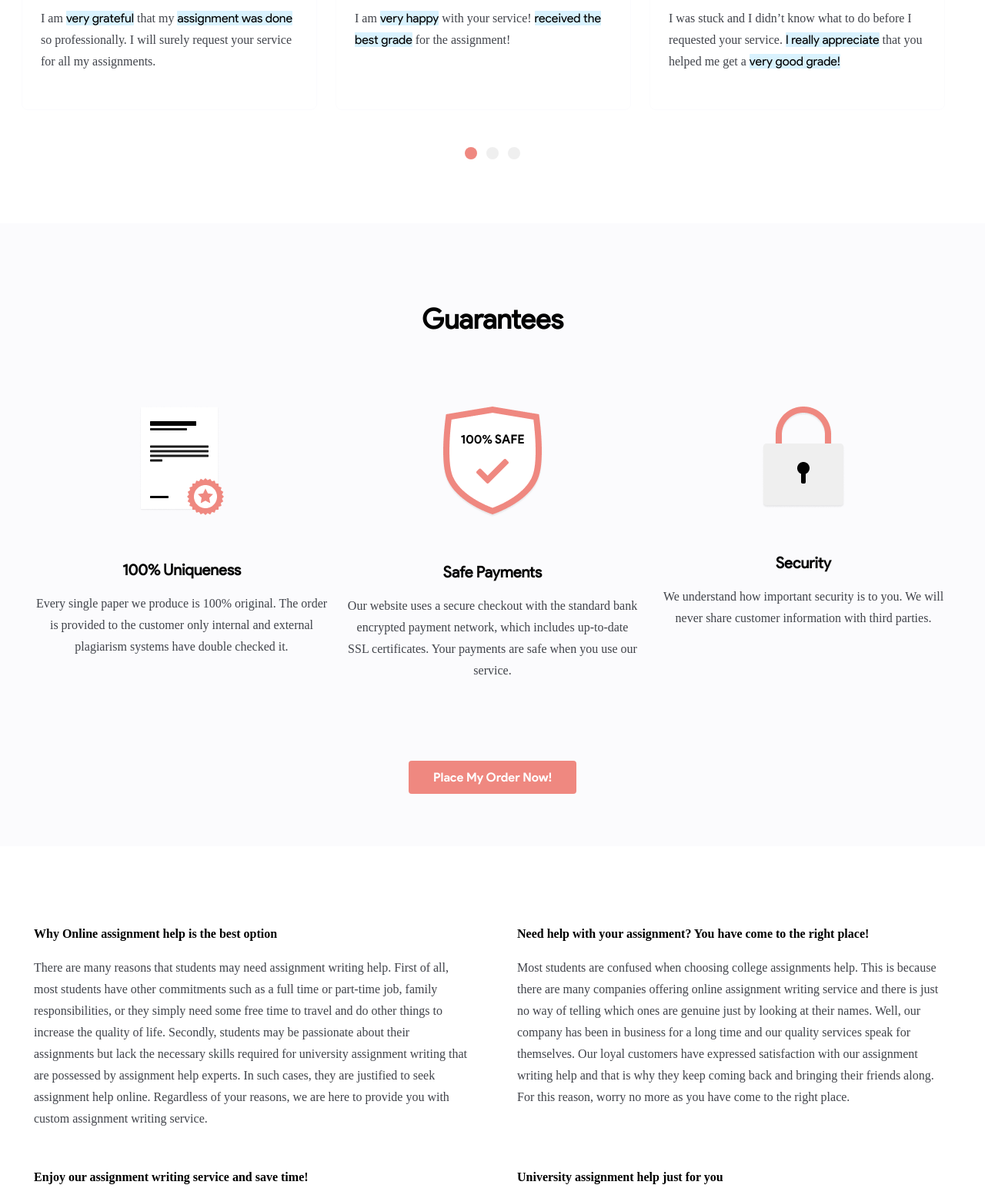
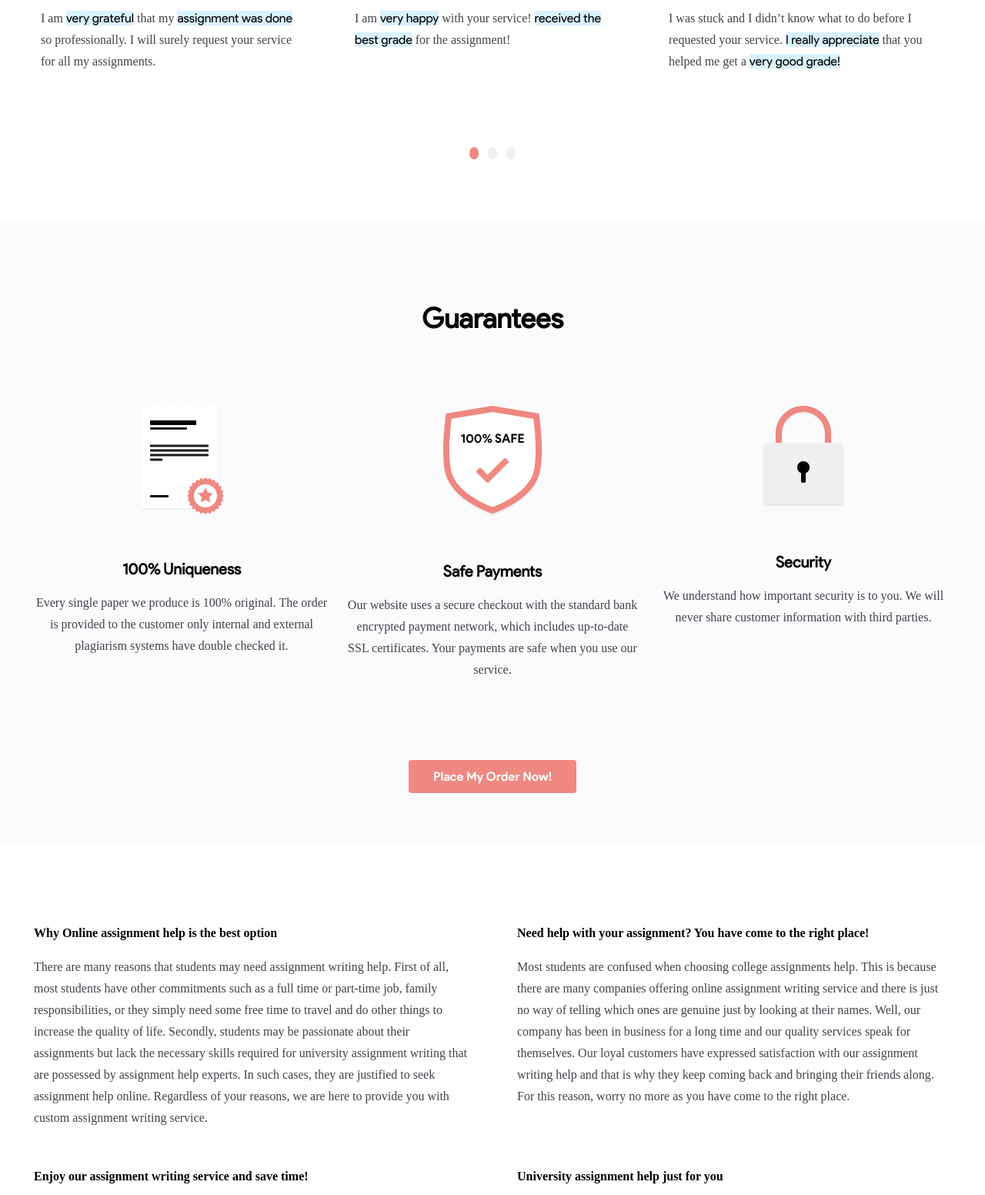
Before and after one commit to kolya130899/http-theassignmentlab, a PHP site: page / in a window 1280 px wide. Shown: the part 4948-6500 px from the top of the page at 77% size. Run offline with PHP 8.4, Linux system fonts and the light colour scheme; some libraries are stand-ins or nearby versions; some web fonts are replaced.

```diff
--- a/css/style.css
+++ b/css/style.css
@@ -599,11 +599,13 @@ input[type="checkbox"]:checked + label:before {
 .slick-dots > li > button {
   text-indent: -9999px;
   background-color: #efefef;
-  width: 16px;
+  width: 12px;
   height: 16px;
   border: none;
   border-radius: 50%;
   outline: none !important;
+  padding: 0;
+  box-sizing: unset;
 }
 .slick-active > button {
   background-color: #ef8880 !important;
--- a/index.html
+++ b/index.html
@@ -3,6 +3,7 @@
   <head>
     <meta http-equiv="Content-Type" content="text/html; charset=UTF-8" />
     <meta name="viewport" content="width=device-width, initial-scale=1.0" />
+    <meta name="format-detection" content="telephone=no" />
     <title>theassignmentlab</title>
     <link rel="stylesheet" type="text/css" href="css/normalize.css" />
     <link
```
